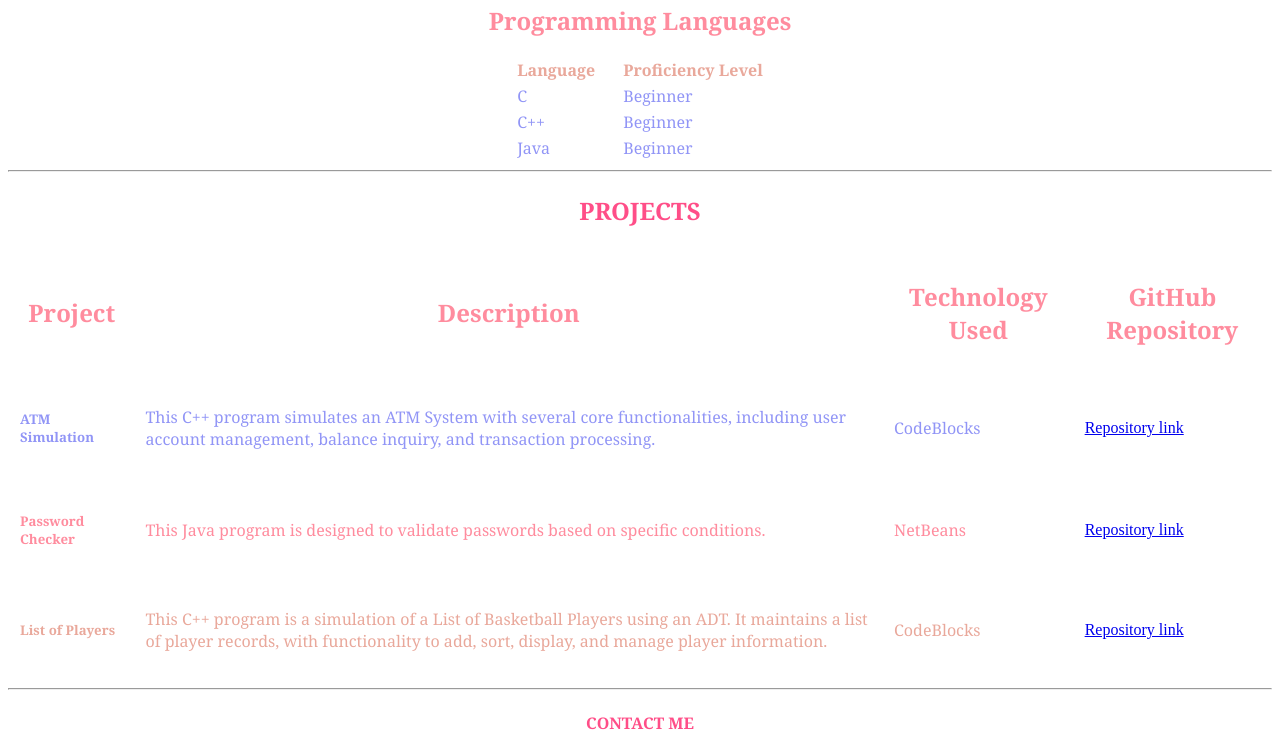
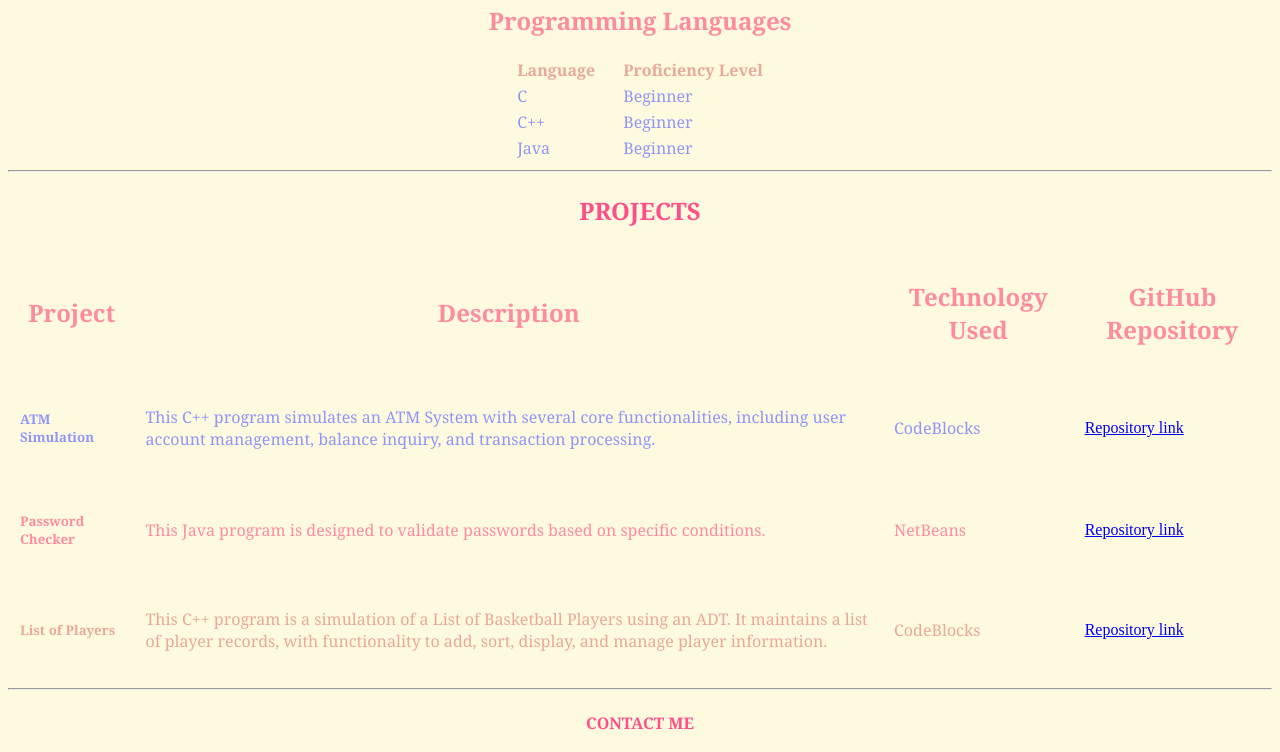
Before and after one commit to cas-zz/Gudalle_Portfolio, a plain HTML site: page index.html in a window 1280 px wide. Shown: the part 602-1354 px from the top of the page. Drawn offline with Linux system fonts and the light colour scheme.

Commit message:
added bg

```diff
--- a/index.html
+++ b/index.html
@@ -5,7 +5,7 @@
   <meta name="viewport" content="width=device-width, initial-scale=1.0">
   <title>Cassandra's Portfolio</title>
 </head>
-<body>
+<body bgcolor="FEFAE0">
   <center>
   <img src="newlogo.png" height="200px" width="200px">
     <nav>
```
Also changed, not shown: 1 other file.
